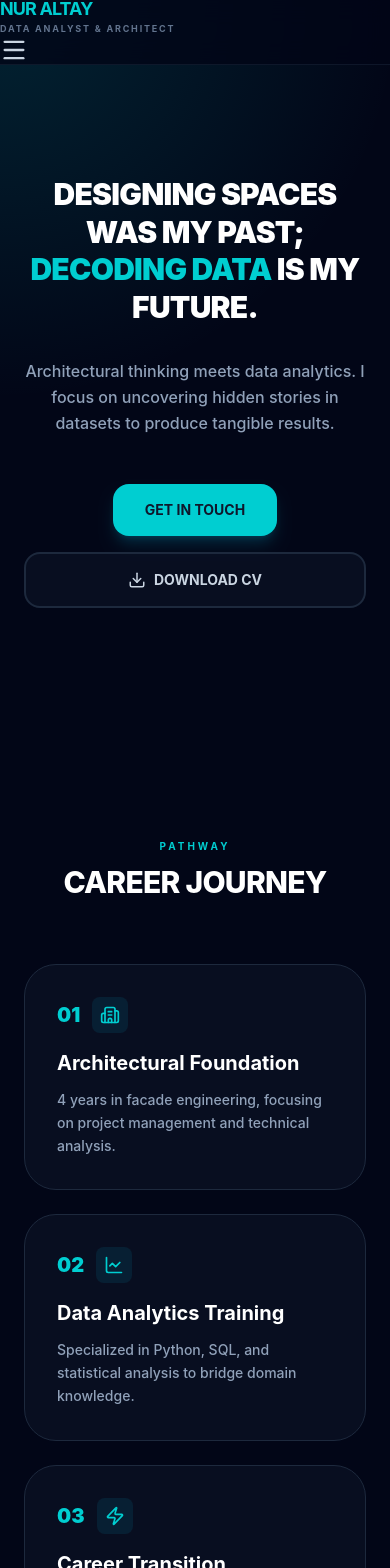
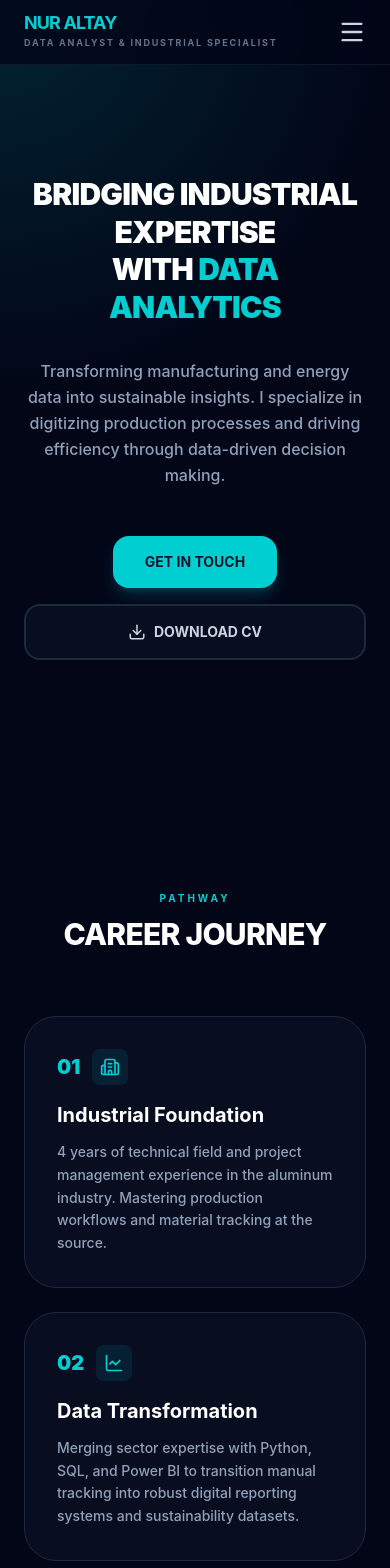
Before and after one commit to Nisanuraltay/nurportfolio, a React (Vite) app: page / in a window 390 px wide. Shown: the top 1568 px of the page. Built offline with nearby package versions, Linux system fonts and the light colour scheme.

Commit message:
Refactor personal info and optimize sections
Updated personal information and optimized sections for clarity and relevance.

```diff
--- a/src/App.jsx
+++ b/src/App.jsx
@@ -23,7 +23,7 @@ export default function App() {
 
   const personalInfo = {
     name: "Nur ALTAY",
-    title: "Data Analyst & Architect",
+    title: "Data Analyst & Industrial Specialist",
     email: "nisanuraltay07@gmail.com",
     linkedin: "https://www.linkedin.com/in/nisanuraltay",
     github: "https://github.com/Nisanuraltay/nurportfolio",
@@ -41,19 +41,18 @@ export default function App() {
   const copyToClipboard = () => {
        navigator.clipboard.writeText(personalInfo.email);
        setCopied(true);
-    setTimeout(() => setCopied(false), 2000); // 2 saniye sonra bildirim kaybolur
+      setTimeout(() => setCopied(false), 2000);
   };
 
   const brandColor = "text-[#00ced1]";
   const brandBg = "bg-[#00ced1]";
-
 
   return (
     <div className="bg-[#020617] min-h-screen text-white selection:bg-cyan-500/30 font-['Inter',_sans-serif] scroll-smooth">
 
       {/* NAVIGATION */}
       <nav className="fixed top-0 left-0 right-0 z-50 bg-[#020617]/80 backdrop-blur-md border-b border-slate-800/50">
-        <div clgitassName="max-w-6xl mx-auto px-6 h-16 flex items-center justify-between">
+        <div className="max-w-6xl mx-auto px-6 h-16 flex items-center justify-between">
           <div className="cursor-pointer group" onClick={() => window.scrollTo({top: 0, behavior: 'smooth'})}>
             <div className={`text-lg font-bold ${brandColor} tracking-tighter uppercase leading-none`}>
               {personalInfo.name}
@@ -64,7 +63,7 @@ export default function App() {
           </div>
 
           <div className="hidden md:flex items-center gap-8">
-            <a href="#about" className="text-slate-400 hover:text-white transition-colors text-xs font-semibold uppercase tracking-wider font-bold">About Me</a>
+            <a href="#about" className="text-slate-400 hover:text-white transition-colors text-xs font-semibold uppercase tracking-wider font-bold">Pathway</a>
             <a href="#skills" className="text-slate-400 hover:text-white transition-colors text-xs font-semibold uppercase tracking-wider font-bold">Skills</a>
             <a href="#projects" className="text-slate-400 hover:text-white transition-colors text-xs font-semibold uppercase tracking-wider font-bold">Projects</a>
             <a href="#contact" className={`${brandBg} text-slate-900 px-5 py-2 rounded-xl font-bold text-xs transition-all active:scale-95 uppercase`}>Get In Touch</a>
@@ -78,19 +77,19 @@ export default function App() {
         </div>
       </nav>
 
-      {/* HERO SECTION */}
+      {/* HERO SECTION - ASAŞ OPTIMIZED */}
       <section className="relative pt-44 pb-32 px-6 text-center overflow-hidden">
         <div
           className="pointer-events-none absolute inset-0 z-0 transition-opacity duration-300"
           style={{ background: `radial-gradient(500px at ${mousePos.x}px ${mousePos.y}px, rgba(0, 206, 209, 0.15), transparent 80%)` }}
         />
         <div className="max-w-4xl mx-auto relative z-10">
-          <h1 className="text-3xl md:text-5xl font-black mb-8 tracking-tight leading-tight uppercase">
-            Designing spaces was my past; <br />
-            <span className={brandColor}>decoding data</span> is my future.
+          <h1 className="text-3xl md:text-5xl font-black mb-8 tracking-tight leading-tight uppercase text-white">
+            Bridging Industrial Expertise <br />
+            with <span className={brandColor}>Data Analytics</span>
           </h1>
           <p className="text-slate-400 text-base md:text-lg max-w-2xl mx-auto leading-relaxed mb-12 font-medium">
-            Architectural thinking meets data analytics. I focus on uncovering hidden stories in datasets to produce tangible results.
+            Transforming manufacturing and energy data into sustainable insights. I specialize in digitizing production processes and driving efficiency through data-driven decision making.
           </p>
 
           <div className="flex flex-wrap justify-center gap-4">
@@ -108,7 +107,7 @@ export default function App() {
         </div>
       </section>
 
-      {/* CAREER JOURNEY */}
+      {/* CAREER JOURNEY - ASAŞ OPTIMIZED */}
       <section id="about" className="py-24 px-6 relative bg-[#020617] scroll-mt-20">
         <div className="max-w-6xl mx-auto">
           <div className="text-center mb-16">
@@ -117,9 +116,24 @@ export default function App() {
           </div>
           <div className="grid grid-cols-1 md:grid-cols-3 gap-6">
             {[
-              { id: "01", title: "Architectural Foundation", desc: "4 years in facade engineering, focusing on project management and technical analysis.", icon: <Building2 size={20} /> },
-              { id: "02", title: "Data Analytics Training", desc: "Specialized in Python, SQL, and statistical analysis to bridge domain knowledge.", icon: <LineChart size={20} /> },
-              { id: "03", title: "Career Transition", desc: "Merging architectural expertise with data science to drive AEC industry innovation.", icon: <Zap size={20} /> }
+              {
+                id: "01",
+                title: "Industrial Foundation",
+                desc: "4 years of technical field and project management experience in the aluminum industry. Mastering production workflows and material tracking at the source.",
+                icon: <Building2 size={20} />
+              },
+              {
+                id: "02",
+                title: "Data Transformation",
+                desc: "Merging sector expertise with Python, SQL, and Power BI to transition manual tracking into robust digital reporting systems and sustainability datasets.",
+                icon: <LineChart size={20} />
+              },
+              {
+                id: "03",
+                title: "Sustainability & Insight",
+                desc: "Driving strategic decision-making through energy efficiency analysis, cross-functional data coordination, and impactful sustainability reporting.",
+                icon: <Zap size={20} />
+              }
             ].map((step, i) => (
               <div key={i} className="bg-[#0f172a]/50 p-8 rounded-[2rem] border border-slate-800 hover:border-cyan-500/30 transition-all group">
                 <div className="flex items-center gap-3 mb-4">
@@ -140,17 +154,16 @@ export default function App() {
           <span className={`text-[10px] font-bold uppercase tracking-[0.3em] ${brandColor}`}>SKILLS</span>
           <h2 className="text-3xl md:text-4xl font-extrabold mb-4 tracking-tight mt-2 uppercase">Tools & Technologies</h2>
           <p className="text-slate-400 text-sm md:text-base max-w-2xl mx-auto mb-16 font-medium leading-relaxed">
-            My background in architecture has given me problem-solving and analytical thinking skills.
-            Now I am applying these skills to the field of data analysis.
+            Leveraging analytical thinking from industrial projects to deliver high-impact data solutions.
           </p>
           <div className="grid grid-cols-1 md:grid-cols-2 gap-5 text-left">
             {[
-              { title: "Data Visualization", icon: <BarChart3 size={20} />, skills: ["Power BI", "Tableau", "Matplotlib"] },
+              { title: "Data Visualization", icon: <BarChart3 size={20} />, skills: ["Power BI", "Tableau", "Seaborn"] },
               { title: "SQL & Databases", icon: <Database size={20} />, skills: ["PostgreSQL", "MySQL", "BigQuery"] },
-              { title: "Statistical Analysis", icon: <LineChart size={20} />, skills: ["Regression", "A/B Testing", "Forecasting"] },
-              { title: "Programming", icon: <Code2 size={20} />, skills: ["Python", "R", "Excel VBA"] },
-              { title: "ETL & Pipelines", icon: <Layers size={20} />, skills: ["Pandas", "Airflow", "dbt"] },
-              { title: "Domain Expertise", icon: <Building2 size={20} />, skills: ["Construction", "Facade Systems", "Project Analysis"] }
+              { title: "Statistical Analysis", icon: <LineChart size={20} />, skills: ["Regression", "Time Series", "Forecasting"] },
+              { title: "Programming", icon: <Code2 size={20} />, skills: ["Python", "Pandas", "NumPy"] },
+              { title: "ETL & Pipelines", icon: <Layers size={20} />, skills: ["Data Cleaning", "Automation", "Excel VBA"] },
+              { title: "Domain Expertise", icon: <Building2 size={20} />, skills: ["Aluminum Production", "Energy Monitoring", "Sustainability"] }
             ].map((cat, i) => (
               <div key={i} className="bg-[#0f172a]/40 p-6 rounded-[1.8rem] border border-slate-800/50 hover:border-cyan-500/30 transition-all flex flex-col items-start gap-3 group">
                 <div className="flex items-center gap-3">
@@ -170,33 +183,33 @@ export default function App() {
         </div>
       </section>
 
-      {/* PROJECTS SECTION */}
+      {/* PROJECTS SECTION - ASAŞ OPTIMIZED */}
       <section id="projects" className="py-24 px-6 bg-[#020617] scroll-mt-20">
         <div className="max-w-6xl mx-auto">
           <div className="text-center mb-16">
             <span className={`text-[10px] font-bold uppercase tracking-[0.3em] ${brandColor}`}>PORTFOLIO</span>
             <h2 className="text-3xl md:text-4xl font-extrabold mt-2 tracking-tight uppercase">Featured Projects</h2>
             <p className="text-slate-400 text-sm md:text-base mt-4 max-w-2xl mx-auto font-medium leading-relaxed">
-              Sample projects I developed using my data analysis skills, focusing on energy efficiency and industrial sustainability.
+              Targeted analytical solutions for industrial efficiency and environmental impact.
             </p>
           </div>
           <div className="grid grid-cols-1 md:grid-cols-3 gap-8">
             {[
               {
                 title: "Manufacturing Energy Efficiency",
-                desc: "Analysis of energy consumption trends in aluminum production lines and creating datasets for sustainability reporting.",
-                tags: ["Python", "Pandas", "Sustainability"],
+                desc: "Analyzing energy consumption patterns across production lines to support ESG goals and sustainability benchmarks.",
+                tags: ["Python", "Sustainability", "ETL"],
                 img: "https://images.unsplash.com/photo-1513828583688-c52646db42da?q=80&w=800"
               },
               {
                 title: "Supply Chain Performance",
-                desc: "Comprehensive analysis of global shipping data for logistics optimization and inter-departmental data coordination.",
+                desc: "End-to-end analysis of global shipping and material logs to enhance inter-departmental data transparency.",
                 tags: ["SQL", "Power BI", "Logistics"],
                 img: "https://images.unsplash.com/photo-1586528116311-ad8dd3c8310d?q=80&w=800"
               },
               {
-                title: "Smart City AQI Analysis",
-                desc: "Correlation analysis between urban traffic density and Air Quality Index (AQI) for environmental impact assessment.",
+                title: "Industrial AQI Monitoring",
+                desc: "Correlating factory output data with environmental metrics for precise air quality and impact reporting.",
                 tags: ["Python", "EDA", "Environment"],
                 img: "https://images.unsplash.com/photo-1545147986-a9d6f210df77?q=80&w=800"
               }
@@ -222,59 +235,23 @@ export default function App() {
         </div>
       </section>
 
-      {/* LET'S WORK TOGETHER (Contact Section) */}
+      {/* CONTACT SECTION */}
       <section id="contact" className="py-32 px-6 text-center scroll-mt-20">
         <div className="max-w-3xl mx-auto relative">
-
-    {/* Kopyalandı Bildirimi - Butonun hemen üzerinde çıkar */}
           {copied && (
-      <div className="absolute -top-12 left-1/2 -translate-x-1/2 bg-[#00ced1] text-slate-900 px-4 py-2 rounded-xl text-xs font-bold shadow-lg animate-in fade-in zoom-in duration-300">
+            <div className="absolute -top-12 left-1/2 -translate-x-1/2 bg-[#00ced1] text-slate-900 px-4 py-2 rounded-xl text-xs font-bold shadow-lg">
               Email Address Copied!
             </div>
           )}
-
           <span className={`text-[10px] font-bold uppercase tracking-[0.4em] ${brandColor} mb-4 block`}>CONTACT</span>
           <h2 className="text-4xl md:text-5xl font-black mb-8 tracking-tight uppercase">Let's Work Together</h2>
-
-    <p className="text-slate-400 text-base md:text-lg mb-12 leading-relaxed max-w-2xl mx-auto font-medium">
-      Ready to bring data-driven clarity to your next project. Let's discuss how I can help.
-    </p>
-
           <div className="flex flex-col md:flex-row items-center justify-center gap-4 mb-12">
-      {/* Email Butonu - Hem mail açar hem kopyalar */}
-      <a
-        href={`mailto:${personalInfo.email}`}
-        onClick={(e) => {
-          // Eğer mail uygulaması açılmazsa diye kopyalama fonksiyonunu çalıştırıyoruz
-          copyToClipboard();
-        }}
-        className="w-full md:w-64 h-16 bg-[#00ced1] text-slate-900 rounded-2xl flex items-center justify-center gap-3 font-bold text-lg hover:shadow-lg hover:shadow-cyan-500/20 transition-all active:scale-95 shadow-xl"
-      >
+            <a href={`mailto:${personalInfo.email}`} onClick={copyToClipboard} className="w-full md:w-64 h-16 bg-[#00ced1] text-slate-900 rounded-2xl flex items-center justify-center gap-3 font-bold text-lg hover:shadow-lg hover:shadow-cyan-500/20 transition-all active:scale-95">
               <Mail size={22} strokeWidth={2.5} /> Email Me
             </a>
-
-      <a
-        href={personalInfo.linkedin}
-        target="_blank"
-        rel="noopener noreferrer"
-        className="w-full md:w-64 h-16 bg-transparent border-2 border-slate-700 hover:border-cyan-500/50 rounded-2xl flex items-center justify-center gap-3 font-bold text-lg transition-all active:scale-95"
-      >
+            <a href={personalInfo.linkedin} target="_blank" rel="noopener noreferrer" className="w-full md:w-64 h-16 bg-transparent border-2 border-slate-700 hover:border-cyan-500/50 rounded-2xl flex items-center justify-center gap-3 font-bold text-lg transition-all active:scale-95">
               <Linkedin size={22} strokeWidth={2.5} /> LinkedIn ↗
             </a>
-    </div>
-
-    {/* Alt taraftaki küçük ikonlar */}
-    <div className="flex items-center justify-center gap-4 pt-8 border-t border-slate-900">
-      <a href={personalInfo.github} target="_blank" rel="noopener noreferrer" className="w-12 h-12 rounded-full bg-slate-900/50 border border-slate-800 flex items-center justify-center text-slate-400 hover:text-white hover:border-slate-600 transition-all">
-        <Github size={20} />
-      </a>
-      <a href={personalInfo.linkedin} target="_blank" rel="noopener noreferrer" className="w-12 h-12 rounded-full bg-slate-900/50 border border-slate-800 flex items-center justify-center text-slate-400 hover:text-white hover:border-slate-600 transition-all">
-        <Linkedin size={20} />
-      </a>
-      {/* Küçük mail ikonu da kopyalama yapsın */}
-      <button onClick={copyToClipboard} className="w-12 h-12 rounded-full bg-slate-900/50 border border-slate-800 flex items-center justify-center text-slate-400 hover:text-white hover:border-slate-600 transition-all">
-        <Mail size={20} />
-      </button>
           </div>
         </div>
       </section>
```
Lines whose indentation alone changed are shown as unchanged.
